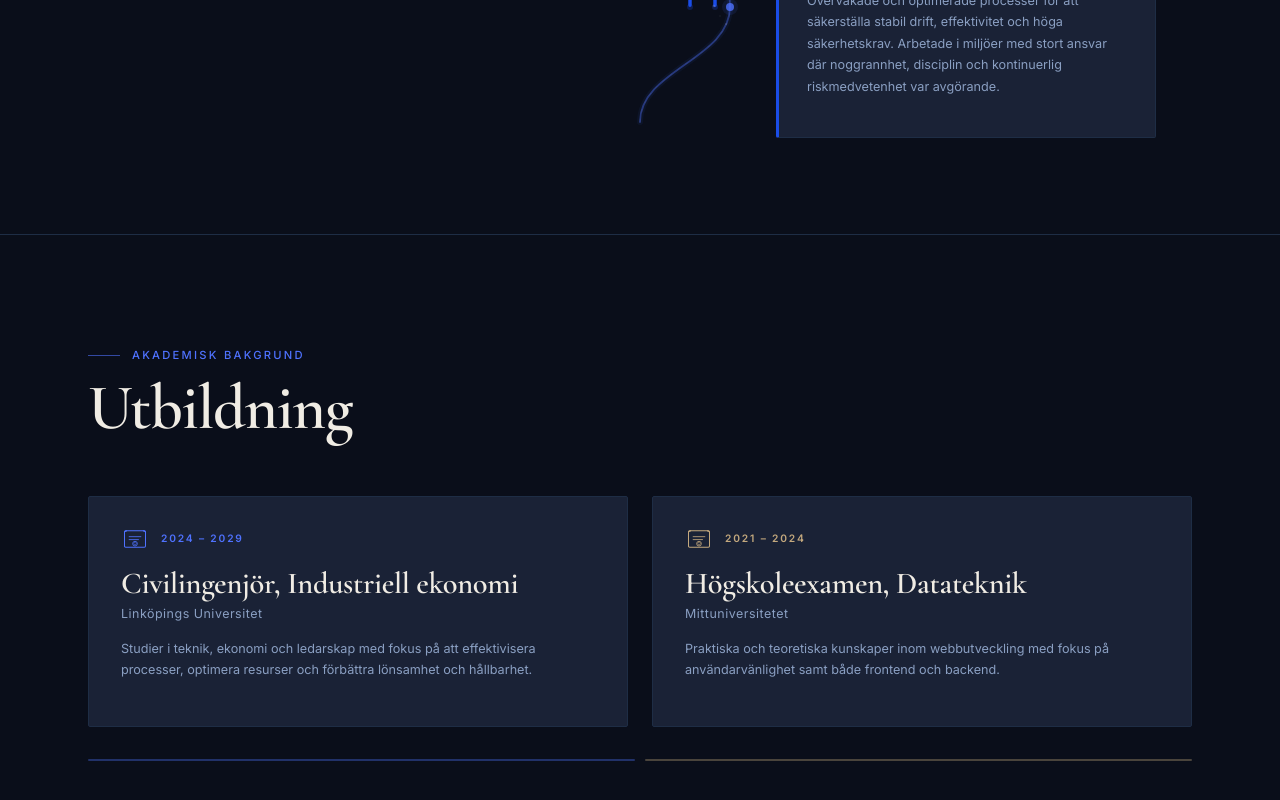
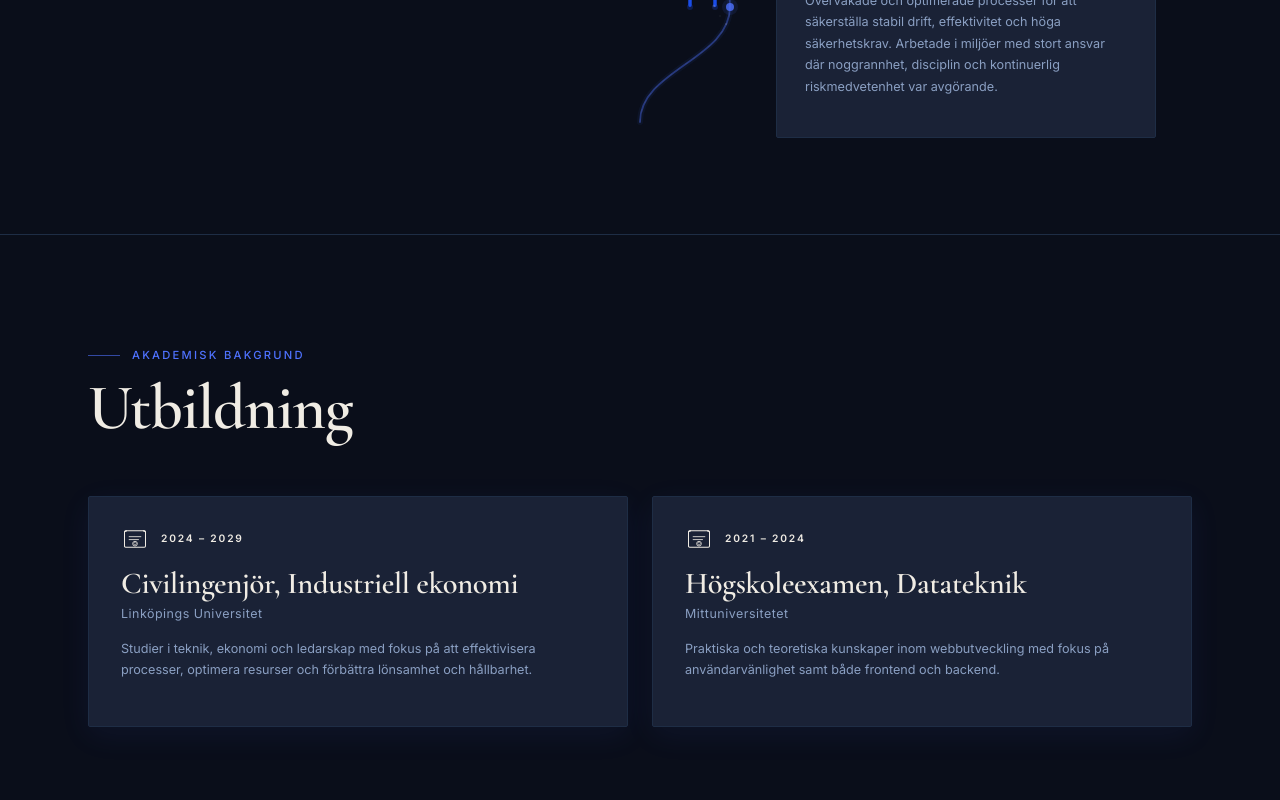
Before and after one commit to edlu2100/Portfolio, a React (Vite) app: page / in a window 1280 px wide. Shown: the part 3060-3860 px from the top of the page. Built offline with nearby package versions, Linux system fonts and the light colour scheme; a web font is replaced by a local one.

Commit message:
educationpart

```diff
--- a/src/components/Education.tsx
+++ b/src/components/Education.tsx
@@ -30,19 +30,13 @@ export default function Education() {
               index={i}
               delay={150 + i * 140}
               visible={visible}
-              color={COLORS[i] ?? COLORS[COLORS.length - 1]}
+              color={'var(--color-text)'}
               isMobile={isMobile}
             />
           ))}
         </div>
 
-        {!isMobile && (
-          <div style={{ marginTop: '2rem', display: 'flex', gap: '0.6rem', opacity: visible ? 1 : 0, transition: 'opacity 0.7s ease 500ms' }}>
-            {COLORS.map((c, i) => (
-              <div key={i} style={{ flex: 1, height: 2, backgroundColor: c, opacity: 0.35, borderRadius: 1 }} />
-            ))}
-          </div>
-        )}
+
       </div>
     </section>
   )
--- a/src/components/education/EducationCard.tsx
+++ b/src/components/education/EducationCard.tsx
@@ -1,3 +1,4 @@
+import { useState } from 'react'
 import Tag from '../ui/Tag'
 import DiplomaIcon from './DiplomaIcon'
 
@@ -20,18 +21,24 @@ interface Props {
 
 export default function EducationCard({ item, index, delay, visible, color, isMobile }: Props) {
   const tx = !isMobile && index % 2 === 0 ? -28 : 28
-
+  // Pop-in animation: scale from 0.96 to 1
+  const scale = visible ? 1 : 0.96
   return (
     <div style={{
       opacity: visible ? 1 : 0,
-      transform: visible ? 'translateX(0)' : `translateX(${tx}px)`,
-      transition: `opacity 0.65s ease ${delay}ms, transform 0.65s ease ${delay}ms`,
+      transform: visible
+        ? 'translateX(0) scale(1)'
+        : `translateX(${tx}px) scale(${scale})`,
+      transition:
+        `opacity 0.65s cubic-bezier(.7,.2,.2,1) ${delay}ms, ` +
+        `transform 0.65s cubic-bezier(.7,.2,.2,1) ${delay}ms`,
       padding: '1.75rem 2rem',
       backgroundColor: 'var(--color-surface-elevated)',
       border: '1px solid var(--color-border)',
       borderRadius: '2px',
       overflow: 'hidden',
       flex: 1,
+      boxShadow: visible ? '0 8px 32px 0 rgba(79,114,255,0.07)' : 'none',
     }}>
       <div style={{ display: 'flex', alignItems: 'center', gap: '0.75rem', marginBottom: '0.9rem' }}>
         <DiplomaIcon color={color} />
--- a/src/components/experience/ExperienceCard.tsx
+++ b/src/components/experience/ExperienceCard.tsx
@@ -27,7 +27,6 @@ export default function ExperienceCard({ item, side, delay, visible, color }: Pr
       padding: '1.5rem 1.75rem',
       backgroundColor: 'var(--color-surface-elevated)',
       border: '1px solid var(--color-border)',
-      borderLeft: `3px solid ${color}`,
       borderRadius: '2px',
       overflow: 'hidden',
     }}>
```
